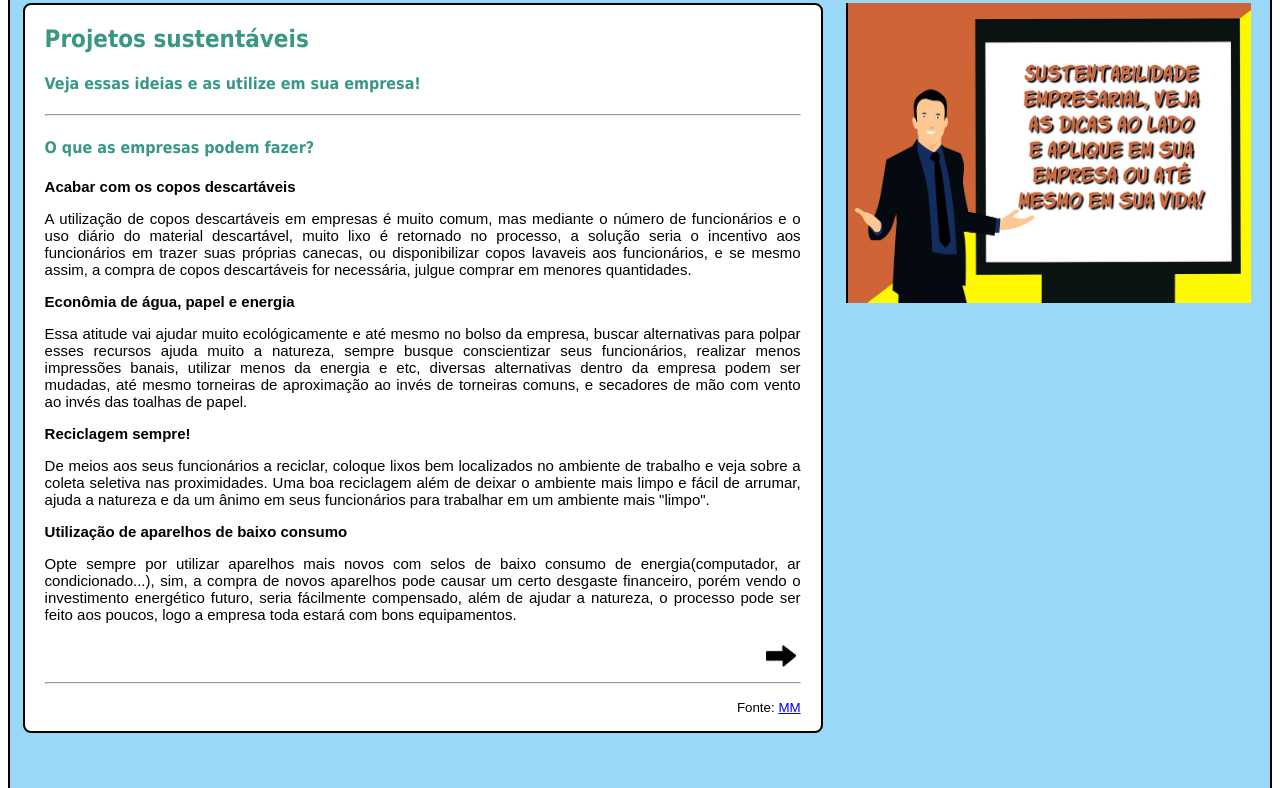
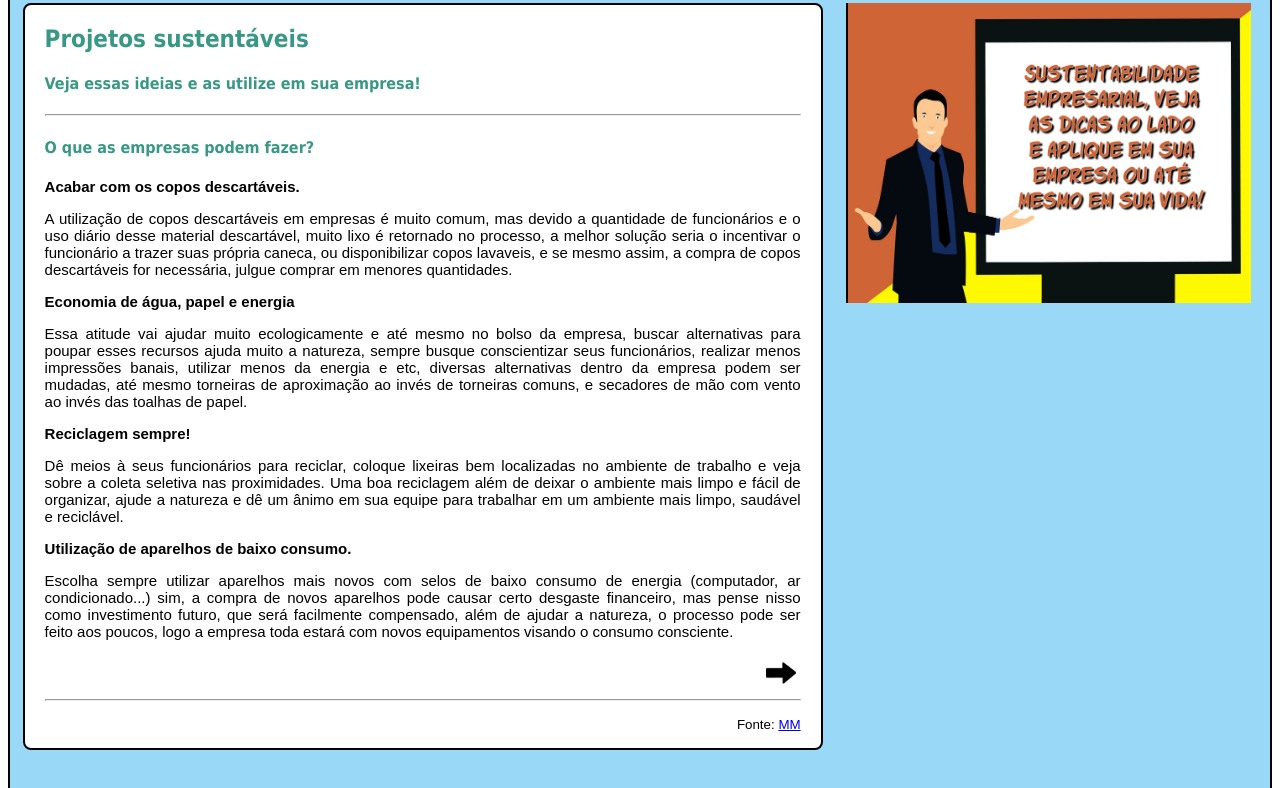
Before and after one commit to narutavitoria/APS_Sustentabilidade_XHTML, a plain HTML site: page projetos.html in a window 1280 px wide. Shown: the part 389-1177 px from the top of the page. Drawn offline with Linux system fonts and the light colour scheme.

Commit message:
projetos

```diff
--- a/projetos.html
+++ b/projetos.html
@@ -25,21 +25,21 @@
 				<h2 class="conteudoStyle">Projetos sustentáveis</h2>
 				<h4 class="conteudoStyle" style="text-align: justify">Veja essas ideias e as utilize em sua empresa!</h4><hr />
 				<h4 class="conteudoStyle">O que as empresas podem fazer?</h4>
-				<p class="conteudoStyle2"><strong>Acabar com os copos descartáveis</strong></p>
-				<p class="conteudoStyle2">A utilização de copos descartáveis em empresas é muito comum, mas mediante o número de funcionários e o uso diário do material descartável,
-				muito lixo é retornado no processo, a solução seria o incentivo aos funcionários em trazer suas próprias canecas, ou disponibilizar copos lavaveis aos funcionários,
+				<p class="conteudoStyle2"><strong>Acabar com os copos descartáveis.</strong></p>
+				<p class="conteudoStyle2">A utilização de copos descartáveis em empresas é muito comum, mas devido a quantidade de funcionários e o uso diário desse material descartável,
+				muito lixo é retornado no processo, a melhor solução seria o incentivar o funcionário a trazer suas própria caneca, ou disponibilizar copos lavaveis,
 				e se mesmo assim, a compra de copos descartáveis for necessária, julgue comprar em menores quantidades.</p>
-				<p class="conteudoStyle2"><strong>Econômia de água, papel e energia</strong></p>
-				<p class="conteudoStyle2"> Essa atitude vai ajudar muito ecológicamente e até mesmo no bolso da empresa, buscar alternativas para polpar esses recursos ajuda muito a natureza,
+				<p class="conteudoStyle2"><strong>Economia de água, papel e energia</strong></p>
+				<p class="conteudoStyle2"> Essa atitude vai ajudar muito ecologicamente e até mesmo no bolso da empresa, buscar alternativas para poupar esses recursos ajuda muito a natureza,
 				sempre busque conscientizar seus funcionários, realizar menos impressões banais, utilizar menos da energia e etc, diversas alternativas dentro da empresa podem ser mudadas, até mesmo
 				torneiras de aproximação ao invés de torneiras comuns, e secadores de mão com vento ao invés das toalhas de papel.</p>
 				<p class="conteudoStyle2"><strong>Reciclagem sempre!</strong></p>
-				<p class="conteudoStyle2">De meios aos seus funcionários a reciclar, coloque lixos bem localizados no ambiente de trabalho e veja sobre a coleta seletiva nas proximidades.
-				Uma boa reciclagem além de deixar o ambiente mais limpo e fácil de arrumar, ajuda a natureza e da um ânimo em seus funcionários para trabalhar em um ambiente mais "limpo".</p>
-				<p class="conteudoStyle2"><strong>Utilização de aparelhos de baixo consumo</strong></p>
-				<p class="conteudoStyle2">Opte sempre por utilizar aparelhos mais novos com selos de baixo consumo de energia(computador, ar condicionado...), sim, a compra de novos aparelhos pode causar um certo desgaste
-				financeiro, porém vendo o investimento energético futuro, seria fácilmente compensado, além de ajudar a natureza, o processo pode ser feito aos poucos, logo a empresa toda
-				estará com bons equipamentos.</p>
+				<p class="conteudoStyle2">Dê meios à seus funcionários para reciclar, coloque lixeiras bem localizadas no ambiente de trabalho e veja sobre a coleta seletiva nas proximidades.
+				Uma boa reciclagem além de deixar o ambiente mais limpo e fácil de organizar, ajude a natureza e dê um ânimo em sua equipe para trabalhar em um ambiente mais limpo, saudável e reciclável.</p>
+				<p class="conteudoStyle2"><strong>Utilização de aparelhos de baixo consumo.</strong></p>
+				<p class="conteudoStyle2">Escolha sempre utilizar aparelhos mais novos com selos de baixo consumo de energia (computador, ar condicionado...) sim, a compra de novos aparelhos pode causar certo desgaste
+				financeiro, mas pense nisso como investimento futuro, que será facilmente compensado, além de ajudar a natureza, o processo pode ser feito aos poucos, logo a empresa toda
+				estará com novos equipamentos visando o consumo consciente.</p>
 				<a href="./projetos2.html"><img class="imgIr" src="./imagens/setaSeguinte.png" alt="próxima pág" /></a><br /><br /><hr />
 				<p style="text-align: right; font-family: arial"><sub>Fonte: <a href="http://marcusmarques.com.br/estrategias-de-negocio/10-praticas-sustentaveis-empresas/" target="_blank">MM</a></sub></p>
 			</div>
```
